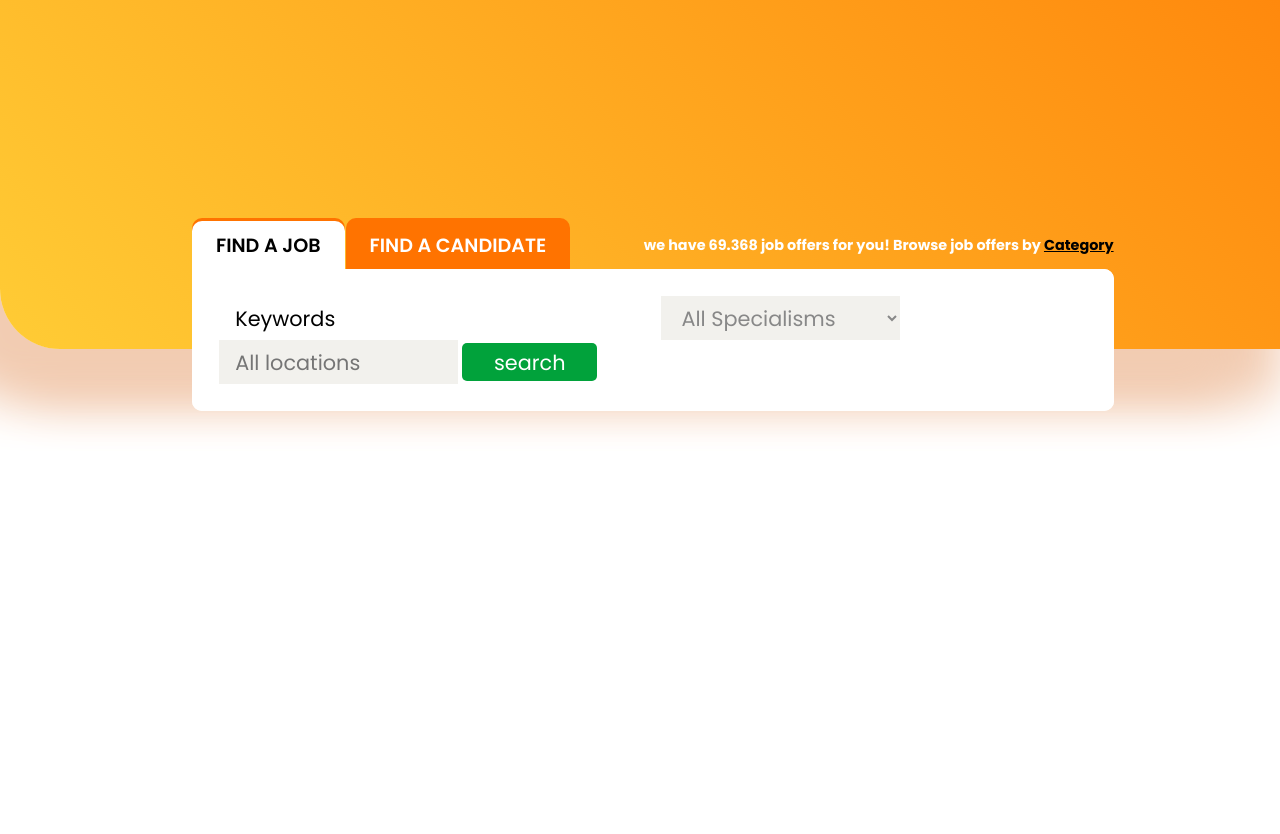
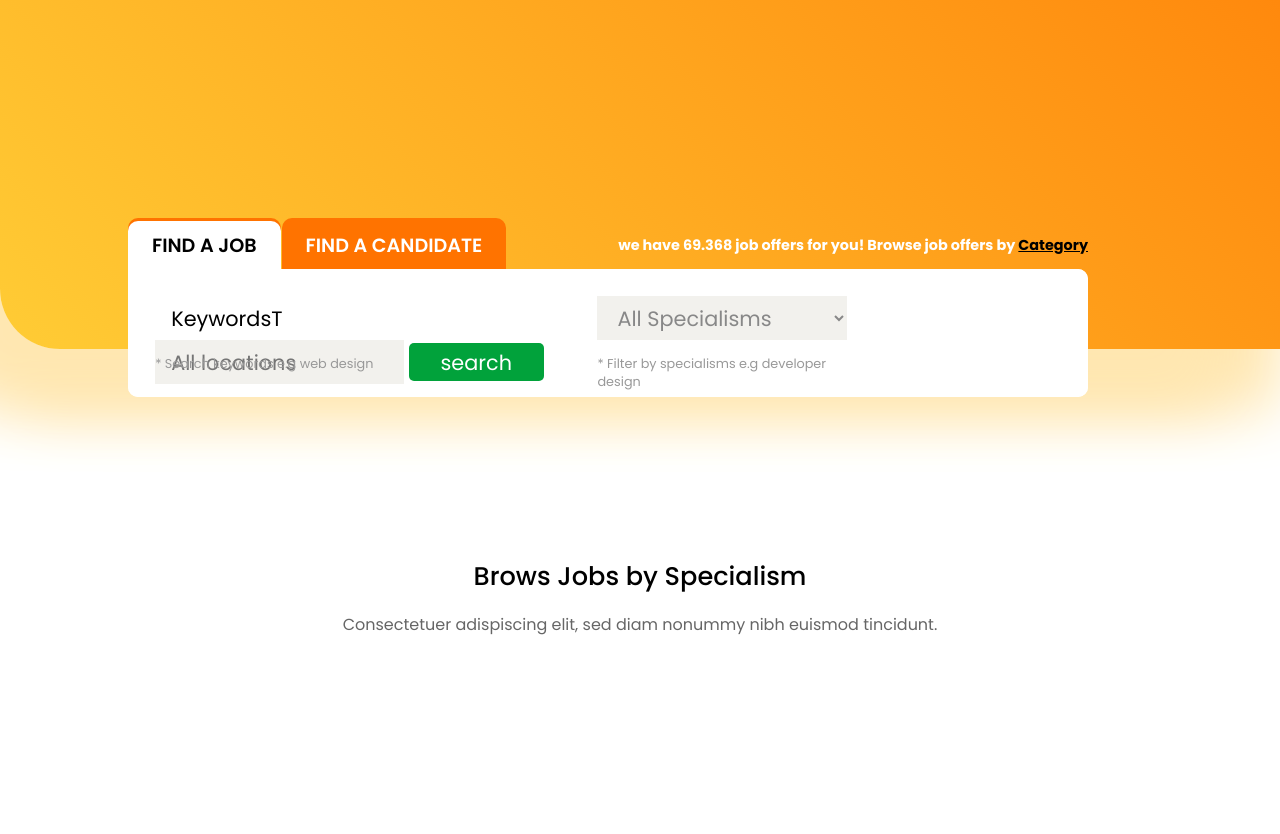
Before and after one commit to marzouk2002/Mockup-2, a PHP site: page / in a window 1280 px wide. Shown: the part 531-1365 px from the top of the page. After the commit the page ends 1166 px from the top, so only its background shows below. Run offline with PHP 8.4, Linux system fonts and the light colour scheme.

Commit message:
finish initiale design

```diff
--- a/app.js
+++ b/app.js
@@ -0,0 +1,14 @@
+
+$('#jobBtn').click(()=> {
+    $('#forJob').addClass('active')
+    $('#jobBtn').addClass('active')
+    $('#forCandida').removeClass('active')
+    $('#candiBtn').removeClass('active')
+})
+
+$('#candiBtn').click(()=> {
+    $('#forJob').removeClass('active')
+    $('#jobBtn').removeClass('active')
+    $('#forCandida').addClass('active')
+    $('#candiBtn').addClass('active')
+})
--- a/index.html
+++ b/index.html
@@ -4,8 +4,9 @@
     <meta charset="UTF-8">
     <meta http-equiv="X-UA-Compatible" content="IE=edge">
     <meta name="viewport" content="width=device-width, initial-scale=1.0">
-
     <link rel="stylesheet" href="./style.css">
+    <script defer src="https://ajax.googleapis.com/ajax/libs/jquery/3.5.1/jquery.min.js"></script>
+    <script defer src="./app.js"></script>
     <title>mockup 2</title>
 </head>
 <body>
@@ -48,34 +49,42 @@
         </div>
         <div class="search">
             <div class="options">
-                <div class="option"><p>Find a job</p></div>
-                <div class="option active"><p>Find a candidate</p></div>
+                <div id="jobBtn" class="option active"><p>Find a job</p></div>
+                <div id="candiBtn" class="option"><p>Find a candidate</p></div>
                 <div class="desc"><p>we have 69.368 job offers for you! Browse job offers by <a href="#">Category</a></p></div>
             </div>
             <div class="forms">
-                <form class="form active">
-                    <input type="text" class="keywords" placeholder="Keywords">
+                <form id="forJob" class="form active">
+                    <div id="keyword-input"><input type="text" class="keywords" placeholder="KeywordsT"></div>
+                    <div id="select-input">
                         <select class="select">
                             <option value="All Specialisms">All Specialisms</option>
                             <option value="All Specialisms">All Specialisms</option>
                             <option value="All Specialisms">All Specialisms</option>
                         </select>
+                    </div>
                     <input type="text" class="location" placeholder="All locations">
                     <button type="submit" class="searchBtn">search</button>
                 </form>
-                <form class="form">
-                    <input type="text" class="keywords" placeholder="Keywords">
+                <form id="forCandida" class="form" >
+                    <div id="keyword-input"><input type="text" class="keywords" placeholder="Keywords"></div>
+                    <div id="select-input">
                         <select class="select">
                             <option value="All Specialisms">All Specialisms</option>
                             <option value="All Specialisms">All Specialisms</option>
                             <option value="All Specialisms">All Specialisms</option>
                         </select>
+                    </div>
                     <input type="text" class="location" placeholder="All locations">
                     <button type="submit" class="searchBtn">search</button>
                 </form>
             </div>
         </div>
     </main>
+    <footer>
+        <h3>Brows Jobs by Specialism</h3>
+        <p>Consectetuer adispiscing elit, sed diam nonummy nibh euismod tincidunt.</p>
+    </footer>
 
 </body>
 </html>
--- a/style.css
+++ b/style.css
@@ -8,7 +8,6 @@
 }
 body {
   width: 100%;
-  height: 200vh;
 }
 
 header {
@@ -109,7 +108,7 @@ main {
   background: linear-gradient(45deg, #ffcc35, #ff7300);
   border-bottom-left-radius: 60px;
   padding: 20vh 15vw;
-  box-shadow: -50px 50px 50px #f2ccb2, 0px 50px 50px #f2ccb2;
+  box-shadow: -60px 60px 60px #ffe7b1, 0px 60px 60px #ffe7b1;
   position: relative;
 }
 
@@ -156,8 +155,9 @@ main h3 {
 
 .search {
   position: absolute;
-  width: 72vw;
+  width: 75vw;
   top: calc(100vh - 3rem);
+  left: 10%;
 }
 
 .options {
@@ -175,6 +175,8 @@ main h3 {
   border-top-right-radius: 10px;
   box-shadow: 0px -3px #ff7300;
   cursor: pointer;
+  background-color: #ff7300;
+  color: white;
 }
 
 .desc {
@@ -187,8 +189,8 @@ main h3 {
   color: black;
 }
 .option.active {
-  background-color: #ff7300;
-  color: white;
+  background-color: white;
+  color: black;
 }
 
 .forms {
@@ -203,6 +205,11 @@ main h3 {
   border-bottom-left-radius: 10px;
   border-bottom-right-radius: 10px;
   border-top-right-radius: 10px;
+  height: 8rem;
+}
+
+.form.active {
+  z-index: 10;
 }
 
 .keywords,
@@ -219,6 +226,29 @@ main h3 {
   background-color: #eeede8c0;
   width: 27.5%;
 }
+#keyword-input,
+#select-input {
+  display: inline;
+  position: relative;
+}
+
+#keyword-input::after {
+  content: '* Search keywords e.g web design';
+}
+
+#select-input::after {
+  content: '* Filter by specialisms e.g developer design';
+  color: black;
+}
+
+#keyword-input::after,
+#select-input::after {
+  position: absolute;
+  left: 0;
+  top: 200%;
+  color: #999;
+  font-size: 0.8rem;
+}
 
 .keywords::placeholder {
   color: black;
@@ -233,3 +263,22 @@ main h3 {
   border-radius: 5px;
   padding: 0.2rem 2rem;
 }
+
+footer {
+  width: 100%;
+  height: 60vh;
+  display: flex;
+  justify-content: center;
+  align-items: center;
+  flex-direction: column;
+}
+
+footer h3 {
+  font-size: 1.6rem;
+  font-weight: 500;
+  padding: 1rem;
+}
+
+footer p {
+  color: #666;
+}
```
Lines whose indentation alone changed are shown as unchanged.
